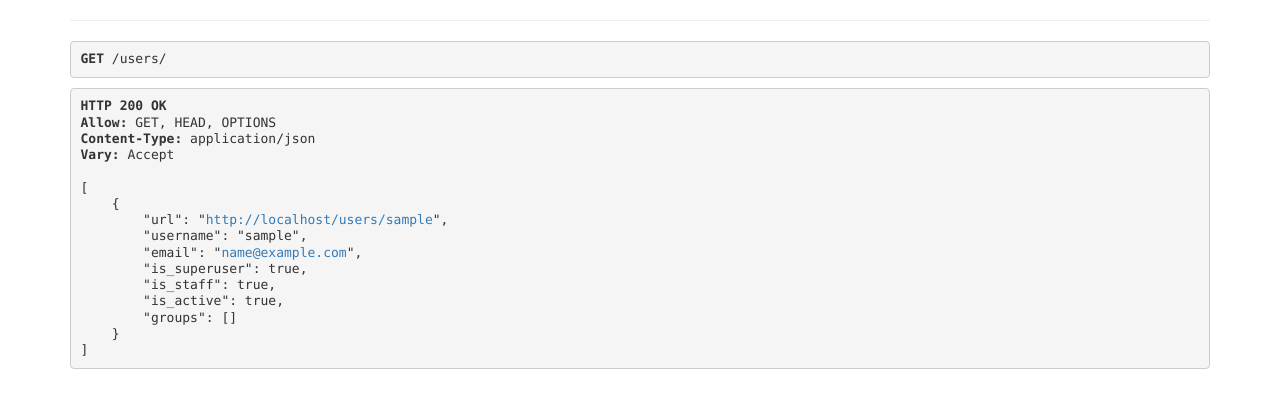
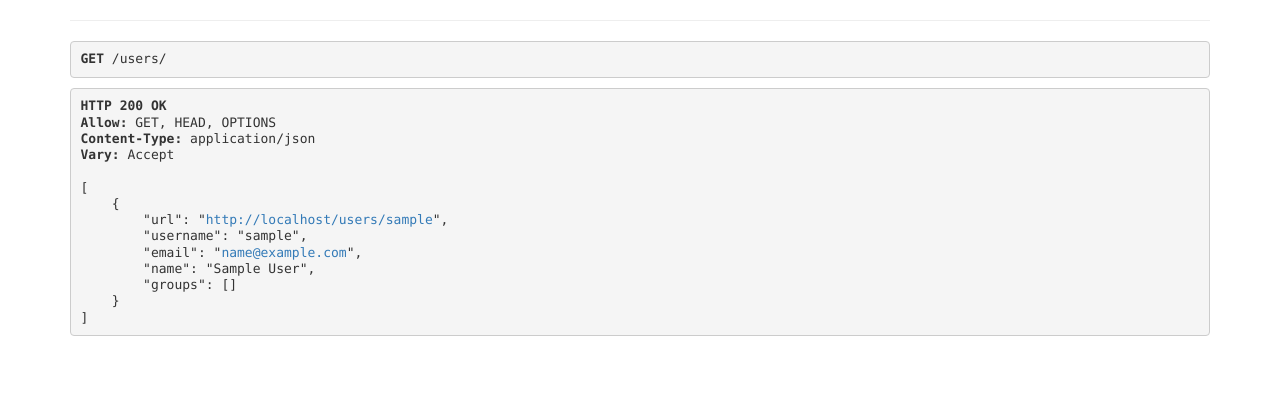
Before and after one commit to waggle-sensor/waggle-auth-app, a Django app: page /users/ in a window 1280 px wide. Shown: the part 240-648 px from the top of the page. Run offline with Django 4.2, Linux system fonts and the light colour scheme; the visitor is signed in with stand-in values (Sample User, id 1); data comes from the database, SQL or seed files in the repository; some libraries are stand-ins or nearby versions.

Commit message:
added token auth and limited users/ endpoints to admins

```diff
--- /dev/null
+++ b/app/authentication.py
@@ -0,0 +1,5 @@
+from rest_framework import authentication
+
+
+class TokenAuthentication(authentication.TokenAuthentication):
+    keyword = "Sage"
--- a/config/settings/base.py
+++ b/config/settings/base.py
@@ -30,7 +30,7 @@ MIDDLEWARE = [
 
 REST_FRAMEWORK = {
     "DEFAULT_AUTHENTICATION_CLASSES": (
-        "rest_framework.authentication.TokenAuthentication",
+        "app.authentication.TokenAuthentication",
         "rest_framework.authentication.SessionAuthentication",
     ),
     "DEFAULT_PERMISSION_CLASSES": (
--- a/templates/index.html
+++ b/templates/index.html
@@ -15,7 +15,6 @@
         <div class="container">
             <h1>Auth / Access Service</h1>
             <p>Welcome to the auth / access service!</p>
-            <p>Admins can visit the <a href="/admin/">admin site</a>.</p>
             <p>User access API is available at: <code>/profiles/username/access</code></p>
             <p><em>The page is just a placeholder until all the initial APIs are in place.</em></p>
 
--- a/users/serializers.py
+++ b/users/serializers.py
@@ -9,7 +9,7 @@ class UserSerializer(serializers.HyperlinkedModelSerializer):
 
     class Meta:
         model = User
-        fields = ["url", "username", "email", "is_superuser", "is_staff", "is_active", "groups"]
+        fields = ["url", "username", "email", "name", "groups"]
         extra_kwargs = {
             "url": {"lookup_field": "username"},
             "users": {"lookup_field": "username"},
--- a/users/urls.py
+++ b/users/urls.py
@@ -4,5 +4,6 @@ from . import views
 
 urlpatterns = format_suffix_patterns([
     path("users/", views.UserListView.as_view(), name="user-list"),
+    path("users/~self", views.UserSelfDetailView.as_view(), name="user-detail-self"),
     path("users/<str:username>", views.UserDetailView.as_view(), name="user-detail"),
 ])
--- a/users/views.py
+++ b/users/views.py
@@ -1,5 +1,7 @@
 from django.contrib.auth import get_user_model
 from rest_framework import generics
+from rest_framework.permissions import IsAdminUser, IsAuthenticated
+from rest_framework.response import Response
 from .serializers import UserSerializer
 
 User = get_user_model()
@@ -8,9 +10,19 @@ User = get_user_model()
 class UserListView(generics.ListAPIView):
     queryset = User.objects.all()
     serializer_class = UserSerializer
+    permission_classes = [IsAdminUser]
 
 
 class UserDetailView(generics.RetrieveAPIView):
     queryset = User.objects.all()
     serializer_class = UserSerializer
     lookup_field = "username"
+    permission_classes = [IsAdminUser]
+
+
+class UserSelfDetailView(generics.RetrieveAPIView):
+    serializer_class = UserSerializer
+    permission_classes = [IsAuthenticated]
+
+    def get_object(self):
+        return self.request.user
```
Also changed, not shown: app/migrations/0001_initial.py, app/migrations/0002_remove_nodemembership_app_nodemembership_uniq_and_more.py (deleted), users/migrations/0001_initial.py, users/migrations/0002_user_ssh_public_keys.py (deleted), users/migrations/0003_alter_user_ssh_public_keys.py (deleted).
